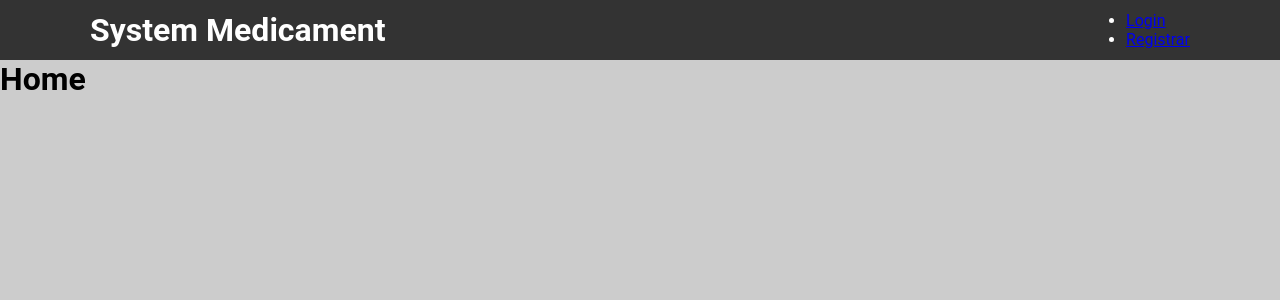
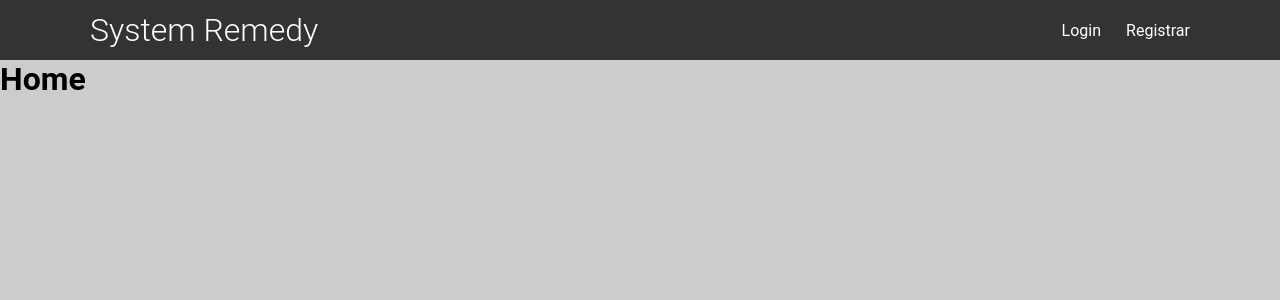
Before and after one commit to desen-eduardo/Gertrudes, a React (Create React App) app in the folder front-end/: page / in a window 1280 px wide. Shown: the top 300 px of the page. Built offline with nearby package versions, Linux system fonts and the light colour scheme.

Commit message:
foi estilizado o header

```diff
--- a/front-end/src/Components/Header/index.js
+++ b/front-end/src/Components/Header/index.js
@@ -4,7 +4,7 @@ const Header = () => {
     return(
         <HeaderPage>
             <div className="container">
-                <h1>System Medicament</h1>
+                <h1>System Remedy</h1>
                 <div className="menu">
                     <ul>
                         <li><a href="#">Login</a></li>
--- a/front-end/src/Components/Header/styled.js
+++ b/front-end/src/Components/Header/styled.js
@@ -15,5 +15,23 @@ export const HeaderPage = styled.div`
         color: #fff;
         justify-content: space-between;
 
+        h1{
+            font: 1.1rem;
+            font-weight: 300;
+        }
+
+        .menu ul{
+            display: flex;
+            li{
+                margin-left: 25px;
+                a{
+                    color:#fff;
+                    font-size: 1.0rem;
+                    &:hover{
+                        text-decoration: underline;
+                    }
+                }
+            }
+        }
     }
 `;
--- a/front-end/src/styles/GlobalStyled.js
+++ b/front-end/src/styles/GlobalStyled.js
@@ -12,4 +12,7 @@ export default createGlobalStyle`
         background: #ccc;
         font-family: 'Roboto', sans-serif;
     }
+
+    a{text-decoration:none}
+    ul{list-style:none}
 `;
```
